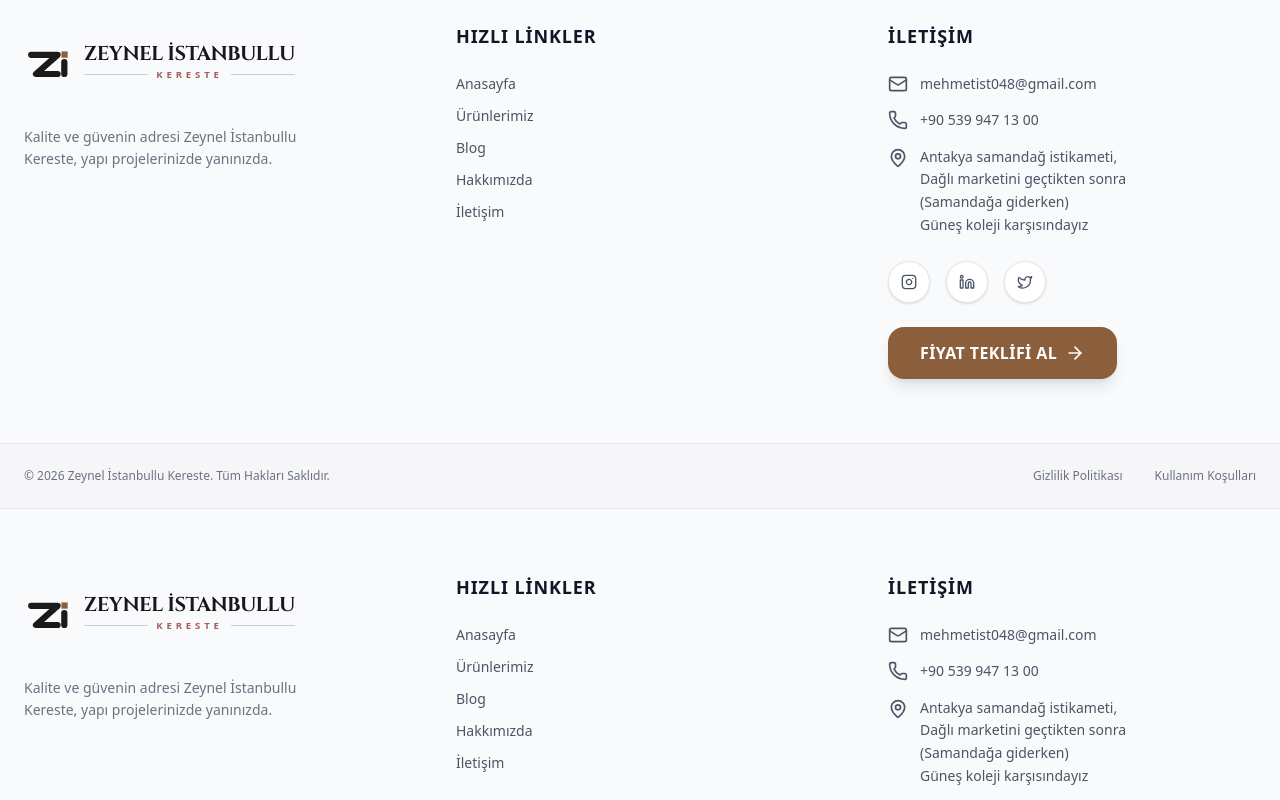
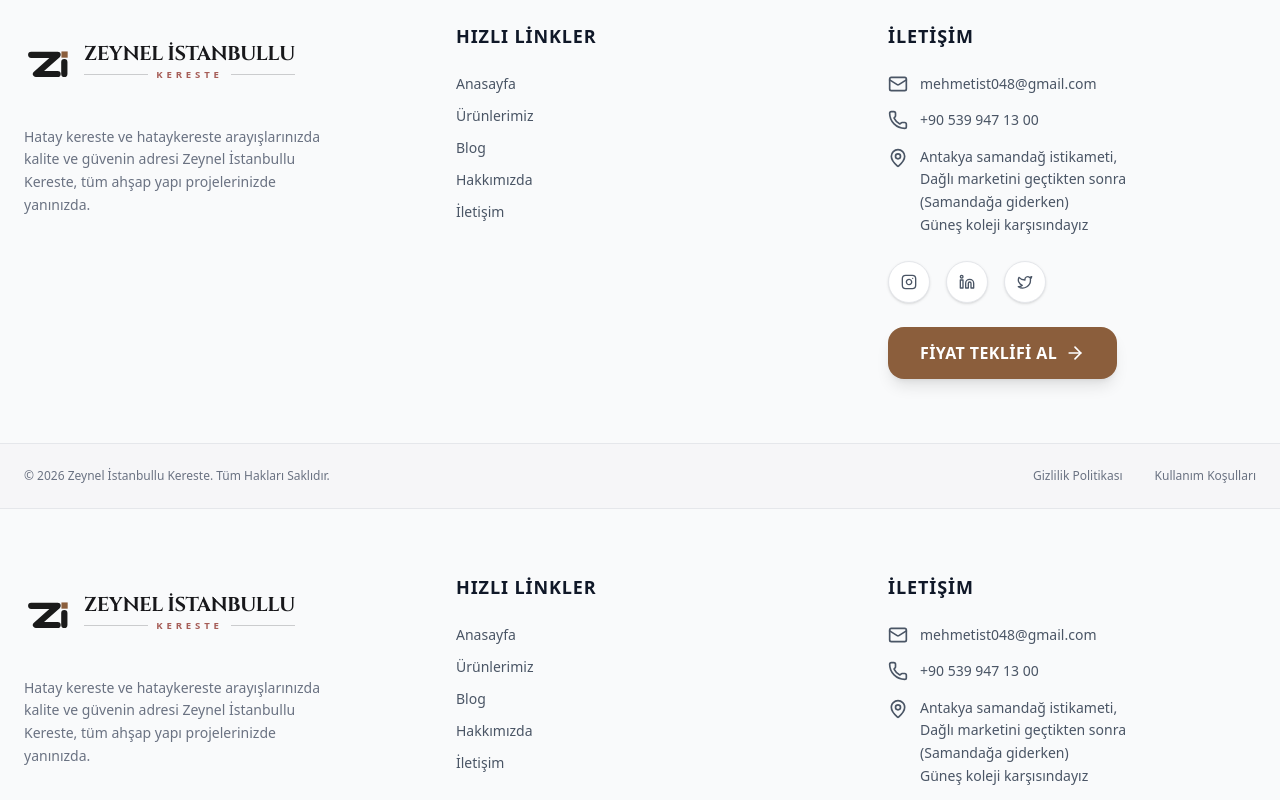
Before and after one commit to istanbullu728-max/kereste, a Next.js app: page /urunler in a window 1280 px wide. Shown: the part 3360-4160 px from the top of the page. Built offline with nearby package versions, Linux system fonts and the light colour scheme; a web font is replaced by a local one.

Commit message:
Optimize search visibility for Hatay Kereste and hataykereste

```diff
--- a/src/app/layout.tsx
+++ b/src/app/layout.tsx
@@ -46,12 +46,16 @@
 });
 
 export const metadata: Metadata = {
+  metadataBase: new URL('https://hataykereste.com'),
+  alternates: {
+    canonical: '/',
+  },
   title: {
     default: "Zeynel İstanbullu Kereste - Hatay Kereste",
     template: "%s | Zeynel İstanbullu Kereste"
   },
   description: "Zeynel İstanbullu Kereste; Hatay Antakya merkezli inşaatlık kereste, lambri ve ahşap çözümlerinde en uygun fiyatlı ve kaliteli hizmeti sunar. Hemen keşfedin.",
-  keywords: ["hatay kereste", "antakya kereste", "kereste fiyatları", "ahşap lambri", "biçilmiş kereste", "kütük lambri", "kapı sereni", "plywood", "şıngıl", "hatay kereste imalatı"],
+  keywords: ["hatay kereste", "hataykereste", "antakya kereste", "kereste fiyatları", "ahşap lambri", "biçilmiş kereste", "kütük lambri", "kapı sereni", "plywood", "şıngıl", "hatay kereste imalatı", "zeynel istanbullu"],
   authors: [{ name: "Zeynel İstanbullu Kereste" }],
   creator: "Zeynel İstanbullu Kereste",
   publisher: "Zeynel İstanbullu Kereste",
@@ -83,6 +87,7 @@
   robots: {
     index: true,
     follow: true,
+    nocache: true,
     googleBot: {
       index: true,
       follow: true,
--- a/src/app/sitemap.ts
+++ b/src/app/sitemap.ts
@@ -1,6 +1,14 @@
 import { MetadataRoute } from 'next';
+import { blogPosts } from '@/data/blogPosts';
 
 export default function sitemap(): MetadataRoute.Sitemap {
+    const blogEntries: MetadataRoute.Sitemap = blogPosts.map((post) => ({
+        url: `https://hataykereste.com/blog/${post.slug}`,
+        lastModified: new Date(),
+        changeFrequency: 'monthly',
+        priority: 0.7,
+    }));
+
     return [
         {
             url: 'https://hataykereste.com',
@@ -20,6 +28,7 @@
             changeFrequency: 'monthly',
             priority: 0.8,
         },
+        ...blogEntries,
         {
             url: 'https://hataykereste.com/hakkimizda',
             lastModified: new Date(),
--- a/src/components/home/Hero.tsx
+++ b/src/components/home/Hero.tsx
@@ -98,6 +98,11 @@
                     Hatay'ın Güvenilir Kereste Tedarikçisi <span className="sr-only">Zeynel İstanbullu Kereste</span>
                 </motion.h1>
 
+                {/* SEO Text */}
+                <div className="sr-only">
+                    Hatay Kereste, hataykereste, Antakya kereste imalatı ve en uygun kereste fiyatları için Zeynel İstanbullu.
+                </div>
+
                 {/* Divider */}
                 <motion.div variants={itemVariants} className="flex items-center gap-4 sm:gap-4 mb-3 sm:mb-0">
                     <span className="h-[2px] w-16 sm:w-20 bg-gradient-to-r from-transparent to-amber-400/80" />
--- a/src/components/layout/Footer.tsx
+++ b/src/components/layout/Footer.tsx
@@ -55,7 +55,7 @@
                             <Logo className="h-16 sm:h-20 w-auto" light={false} />
                         </Link>
                         <p className="text-sm leading-relaxed max-w-xs text-gray-500">
-                            Kalite ve güvenin adresi Zeynel İstanbullu Kereste, yapı projelerinizde yanınızda.
+                            Hatay kereste ve hataykereste arayışlarınızda kalite ve güvenin adresi Zeynel İstanbullu Kereste, tüm ahşap yapı projelerinizde yanınızda.
                         </p>
                     </div>
 
```
